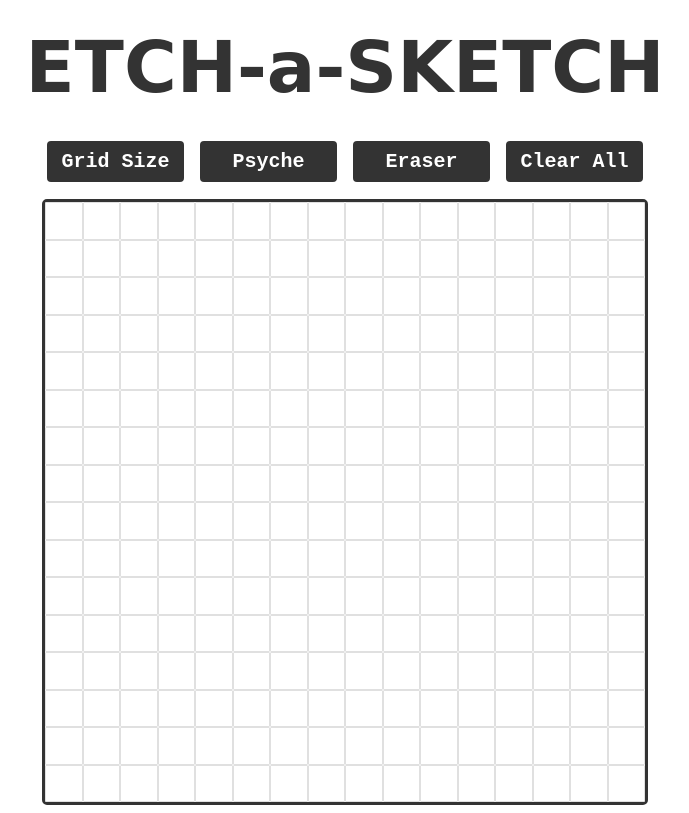
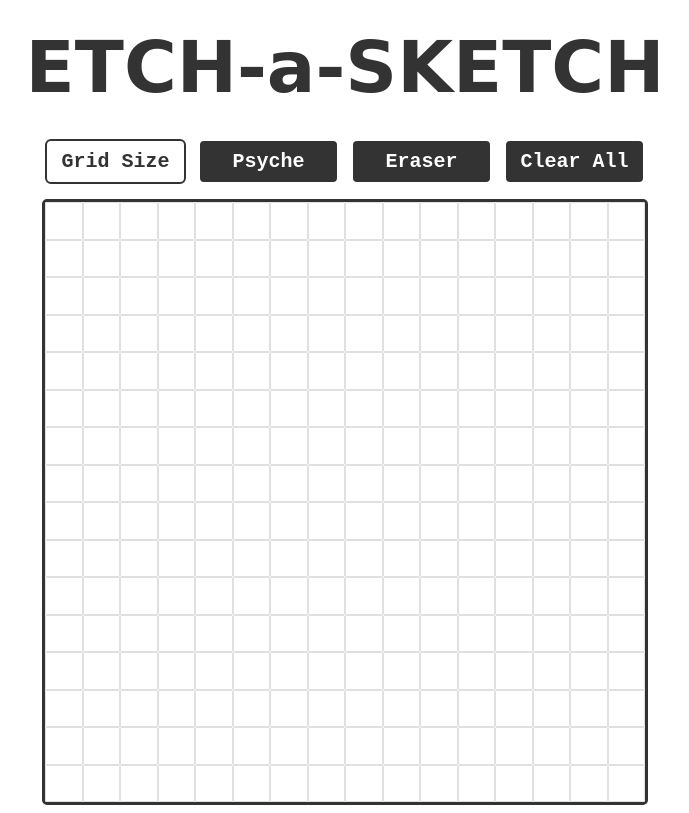
Before and after one commit to cvm47/Etch-a-Sketch, a plain HTML site: page index.html in a window 1280 px wide. In both pictures the pointer is over the button "Grid Size". Shown: the whole page, without its empty margins (295-984 px from the left). Drawn offline with Linux system fonts and the light colour scheme; a web font is replaced by a local one.

Commit message:
style: hover effect

```diff
--- a/style.css
+++ b/style.css
@@ -20,6 +20,16 @@
     font-family:monospace;
     color: #ffffff;
     background-color: #333;
+}
+
+/* Hover invert effect */
+.grid-size-btn:hover,
+.random-color-btn:hover,
+.eraser:hover,
+.clearAll:hover {
+    background-color: #fff;
+    color: #333;
+    border-color: #333;
 }
 
 .column {
```
